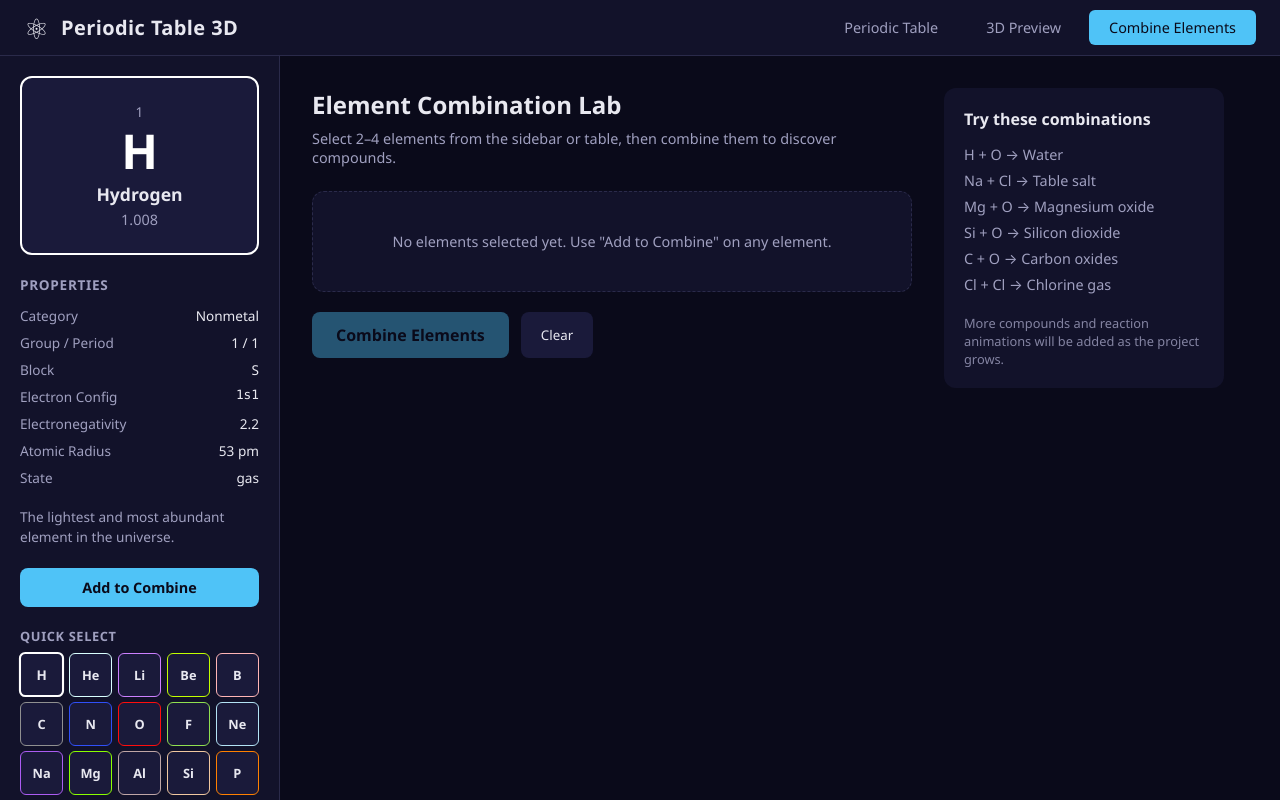
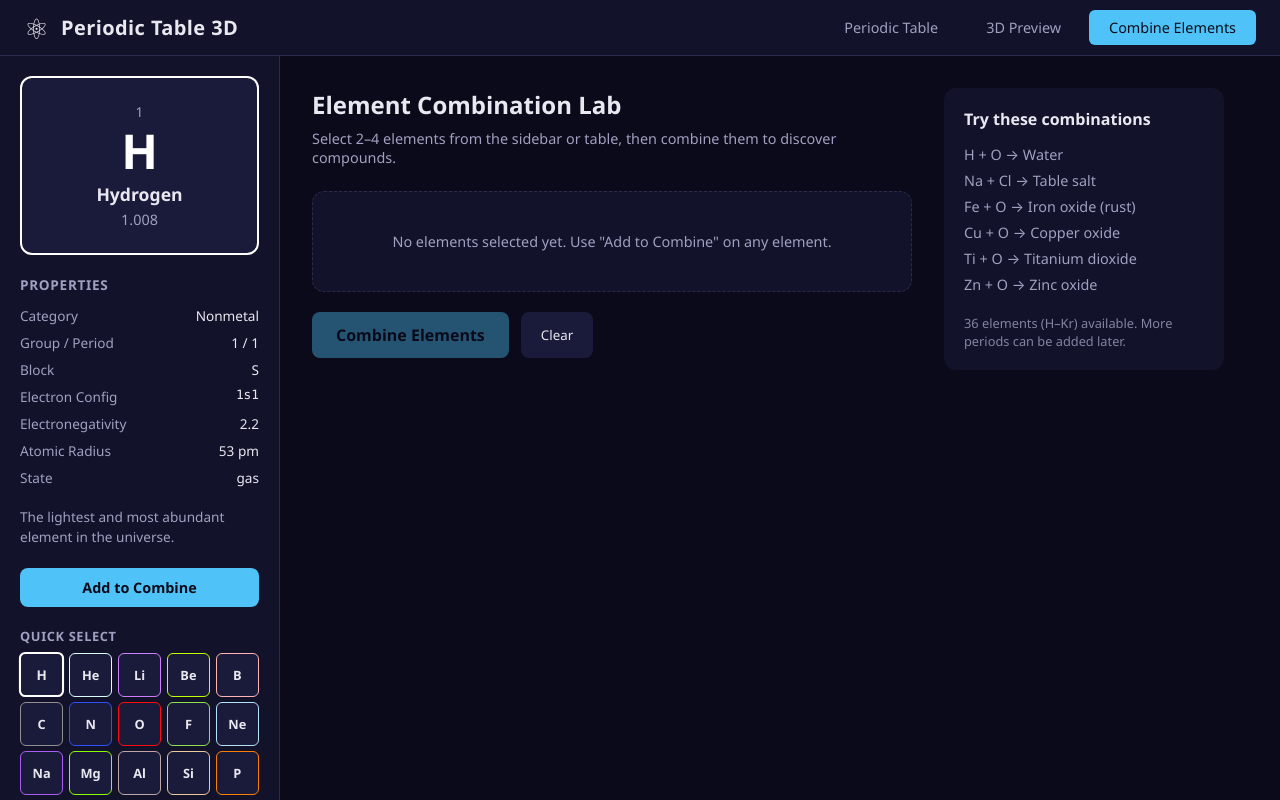
Before and after one commit to Darrenvandervelde/periodic-table-3d, a React (Vite) app: page / in a window 1280 px wide. Both pictures are taken after a click on the button "Combine Elements". Built offline with nearby package versions, Linux system fonts and the light colour scheme.

Commit message:
feat: add transition-metal compounds (Fe2O3, CuO, ZnO, TiO2, etc.)

```diff
--- a/src/components/CombinationTool.tsx
+++ b/src/components/CombinationTool.tsx
@@ -9,7 +9,6 @@ interface CombinationToolProps {
   allElements: Element[];
 }
 
-// Simple known combinations for demo
 const KNOWN_COMPOUNDS: Record<string, { name: string; description: string }> = {
   'H,O': { name: 'Water (H₂O)', description: 'The most essential compound for life on Earth.' },
   'H,H,O': { name: 'Water (H₂O)', description: 'The most essential compound for life on Earth.' },
@@ -31,6 +30,12 @@ const KNOWN_COMPOUNDS: Record<string, { name: string; description: string }> = {
   'Cl,Cl': { name: 'Chlorine Gas (Cl₂)', description: 'Diatomic chlorine used for water treatment.' },
   'Na,O': { name: 'Sodium Oxide (Na₂O)', description: 'A basic oxide that reacts vigorously with water.' },
   'Mg,Cl': { name: 'Magnesium Chloride (MgCl₂)', description: 'Used in de-icing and as a magnesium supplement.' },
+  'Fe,O': { name: 'Iron Oxide (Fe₂O₃)', description: 'Rust / haematite – the main iron ore.' },
+  'Cu,O': { name: 'Copper Oxide (CuO)', description: 'Used in ceramics and as a pigment.' },
+  'Zn,O': { name: 'Zinc Oxide (ZnO)', description: 'Used in sunscreens, rubber and ceramics.' },
+  'Fe,S': { name: 'Iron Sulfide (FeS₂)', description: 'Pyrite – fool\'s gold.' },
+  'Cu,S': { name: 'Copper Sulfide (Cu₂S)', description: 'An important copper ore mineral.' },
+  'Ti,O': { name: 'Titanium Dioxide (TiO₂)', description: 'Widely used white pigment and UV blocker.' },
 };
 
 function getKey(symbols: string[]): string {
@@ -39,7 +44,6 @@ function getKey(symbols: string[]): string {
 
 export function CombinationTool({ selection, onClear, onRemove }: CombinationToolProps) {
   const [result, setResult] = useState<CombinationResult | null>(null);
-
   const canCombine = selection.length >= 2;
 
   const attemptCombine = () => {
@@ -47,7 +51,6 @@ export function CombinationTool({ selection, onClear, onRemove }: CombinationToo
     const symbols = selection.map(e => e.symbol);
     const key = getKey(symbols);
     const known = KNOWN_COMPOUNDS[key];
-
     if (known) {
       setResult({
         formula: known.name.split('(')[1]?.replace(')', '') || symbols.join(''),
@@ -61,7 +64,7 @@ export function CombinationTool({ selection, onClear, onRemove }: CombinationToo
         formula: symbols.join(''),
         name: 'Unknown Combination',
         elements: symbols,
-        description: 'This combination is not in the current knowledge base. Try common pairs like H+O, C+O, Na+Cl.',
+        description: 'This combination is not in the current knowledge base. Try common pairs like H+O, Fe+O, Cu+O, Na+Cl.',
         isValid: false,
       });
     }
@@ -72,7 +75,6 @@ export function CombinationTool({ selection, onClear, onRemove }: CombinationToo
       <div className="combine-panel">
         <h2>Element Combination Lab</h2>
         <p className="hint">Select 2–4 elements from the sidebar or table, then combine them to discover compounds.</p>
-
         <div className="selection-area">
           {selection.length === 0 ? (
             <div className="empty-state">No elements selected yet. Use "Add to Combine" on any element.</div>
@@ -88,16 +90,10 @@ export function CombinationTool({ selection, onClear, onRemove }: CombinationToo
             </div>
           )}
         </div>
-
         <div className="combine-actions">
-          <button className="btn-combine" disabled={!canCombine} onClick={attemptCombine}>
-            Combine Elements
-          </button>
-          <button className="btn-clear" onClick={() => { onClear(); setResult(null); }} disabled={selection.length === 0}>
-            Clear
-          </button>
+          <button className="btn-combine" disabled={!canCombine} onClick={attemptCombine}>Combine Elements</button>
+          <button className="btn-clear" onClick={() => { onClear(); setResult(null); }} disabled={selection.length === 0}>Clear</button>
         </div>
-
         {result && (
           <div className={`result-card ${result.isValid ? 'valid' : 'unknown'}`}>
             <h3>{result.name}</h3>
@@ -106,18 +102,17 @@ export function CombinationTool({ selection, onClear, onRemove }: CombinationToo
           </div>
         )}
       </div>
-
       <div className="combine-tips">
         <h3>Try these combinations</h3>
         <ul>
           <li>H + O → Water</li>
           <li>Na + Cl → Table salt</li>
-          <li>Mg + O → Magnesium oxide</li>
-          <li>Si + O → Silicon dioxide</li>
-          <li>C + O → Carbon oxides</li>
-          <li>Cl + Cl → Chlorine gas</li>
+          <li>Fe + O → Iron oxide (rust)</li>
+          <li>Cu + O → Copper oxide</li>
+          <li>Ti + O → Titanium dioxide</li>
+          <li>Zn + O → Zinc oxide</li>
         </ul>
-        <p className="note">More compounds and reaction animations will be added as the project grows.</p>
+        <p className="note">36 elements (H–Kr) available. More periods can be added later.</p>
       </div>
     </div>
   );
```
